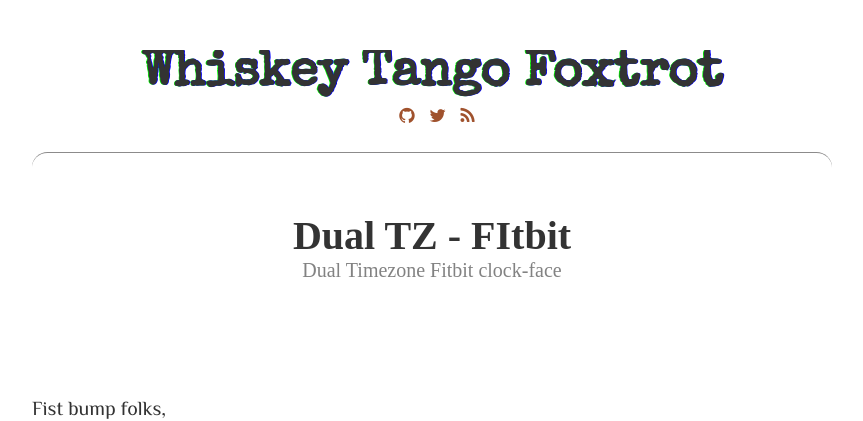
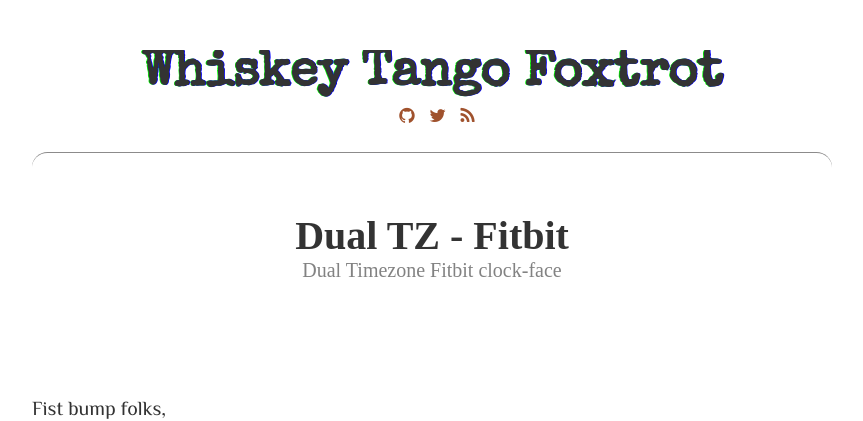
Before and after one commit to avicoder/avicoder.github.io, a Jekyll site: the page built from _posts/2021-04-20-Dual-TZ.md, in a window 1280 px wide. Shown: the top 421 px of the page, without its empty margins (208-1071 px from the left). Built offline with Jekyll 4.4.1, drawn with Linux system fonts in a browser that asks for light colours; some web fonts are replaced; comment, search, counter and statistics services are not loaded.

```diff
--- a/_posts/2021-04-20-Dual-TZ.md
+++ b/_posts/2021-04-20-Dual-TZ.md
@@ -1,6 +1,6 @@
 ---
 layout: post
-title:  "Dual TZ - FItbit"
+title:  "Dual TZ - Fitbit"
 subtitle: "Dual Timezone Fitbit clock-face"
 date: 2021-04-20 10:00:00
 
```
